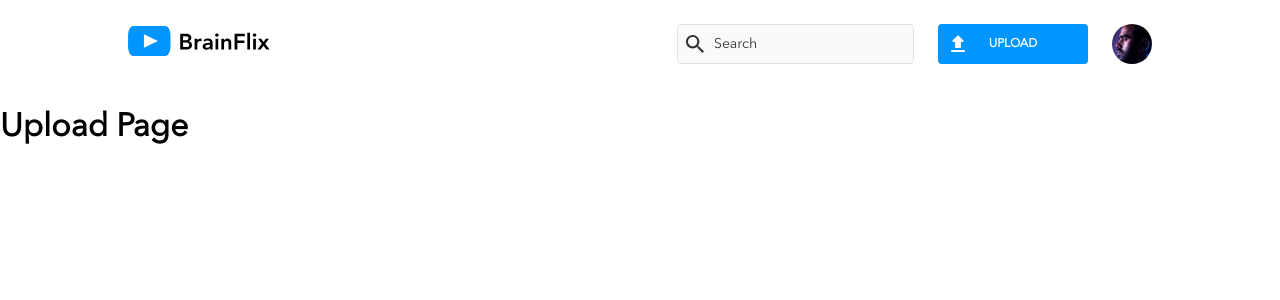
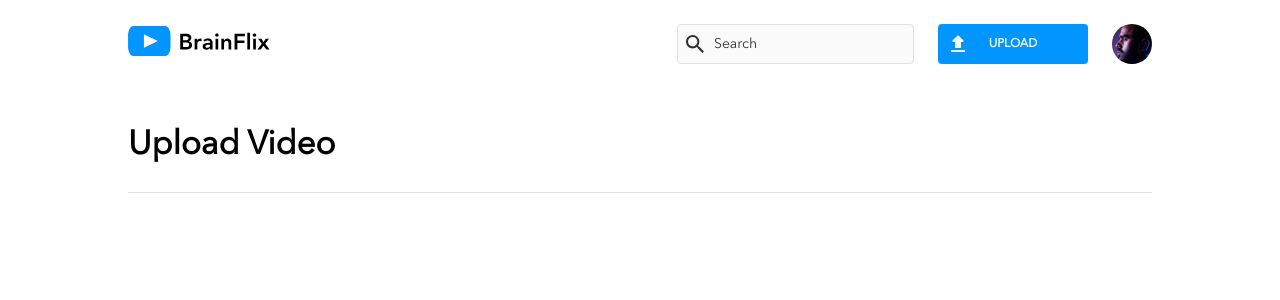
Before and after one commit to dwightwu814/brainflix, a React (Create React App) app: page /upload in a window 1280 px wide. Shown: the top 300 px of the page. Built offline with nearby package versions, Linux system fonts and the light colour scheme.

Commit message:
uplaod page title

```diff
--- a/src/pages/Upload/Upload.jsx
+++ b/src/pages/Upload/Upload.jsx
@@ -1,4 +1,5 @@
 import React from "react";
+import "./Upload.scss";
 
 import Navbar from "../../components/Navbar/Navbar";
 
@@ -6,7 +7,11 @@ export default function UploadPage() {
   return (
     <>
       <Navbar />
-      <h1>Upload Page</h1>
+      <section className="section below">
+        <section className="upload__title">
+          <h1 className="upload__title--text">Upload Video</h1>
+        </section>
+      </section>
     </>
   );
 }
--- /dev/null
+++ b/src/pages/Upload/Upload.scss
@@ -0,0 +1,13 @@
+@import "../../styles/partials/variables";
+@import "../../styles/partials/mixins";
+
+.upload {
+  &__title {
+    border-bottom: $divide-line;
+    width: 100%;
+
+    &--text {
+      @include header;
+    }
+  }
+}
```
